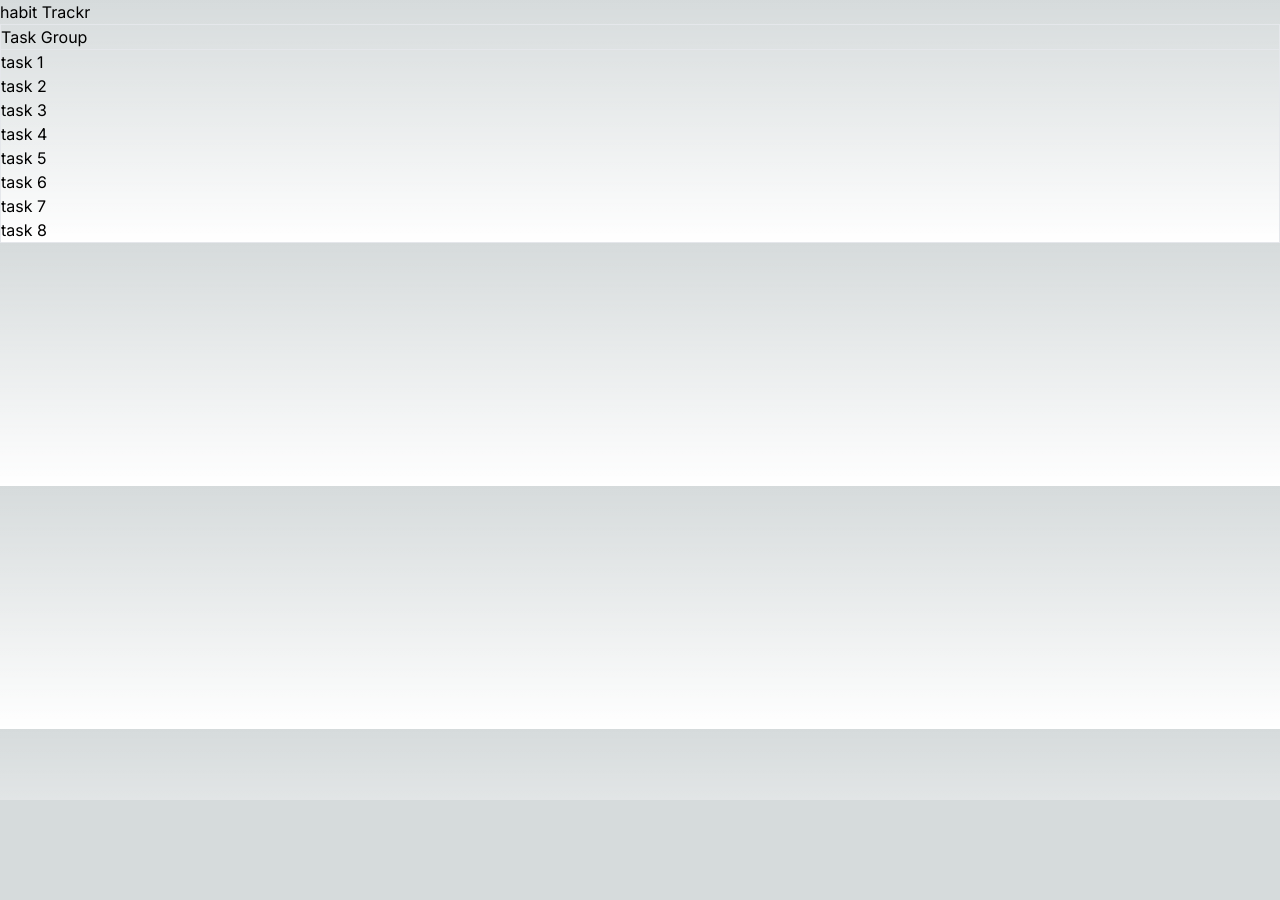
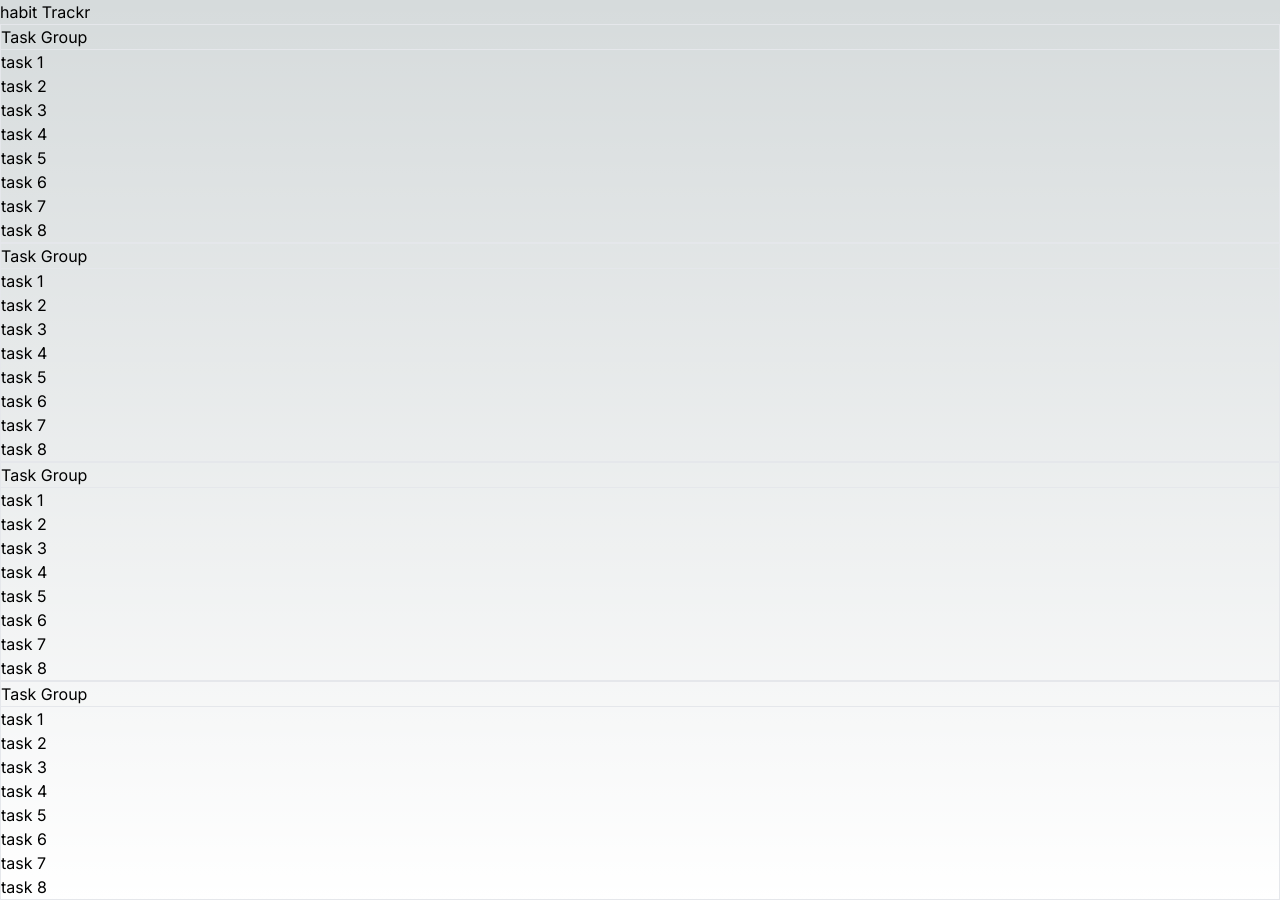
Before and after one commit to BechirMakhlouf/habit-trackr, a Next.js app: page / in a window 1280 px wide. Before the commit the page ends 800 px from the top, so only its background shows below. Built offline with nearby package versions, Linux system fonts and the light colour scheme.

Commit message:
add other task groups

```diff
--- a/app/page.tsx
+++ b/app/page.tsx
@@ -53,6 +53,48 @@ export default function Home() {
             <li>task 8</li>
           </ul>
         </section>
+        <section className="task border dark:border-white">
+          <h2>Task Group</h2>
+          <hr />
+          <ul>
+            <li>task 1</li>
+            <li>task 2</li>
+            <li>task 3</li>
+            <li>task 4</li>
+            <li>task 5</li>
+            <li>task 6</li>
+            <li>task 7</li>
+            <li>task 8</li>
+          </ul>
+        </section>
+        <section className="task border dark:border-white">
+          <h2>Task Group</h2>
+          <hr />
+          <ul>
+            <li>task 1</li>
+            <li>task 2</li>
+            <li>task 3</li>
+            <li>task 4</li>
+            <li>task 5</li>
+            <li>task 6</li>
+            <li>task 7</li>
+            <li>task 8</li>
+          </ul>
+        </section>
+        <section className="task border dark:border-white">
+          <h2>Task Group</h2>
+          <hr />
+          <ul>
+            <li>task 1</li>
+            <li>task 2</li>
+            <li>task 3</li>
+            <li>task 4</li>
+            <li>task 5</li>
+            <li>task 6</li>
+            <li>task 7</li>
+            <li>task 8</li>
+          </ul>
+        </section>
       </div>
     </>
   );
```
